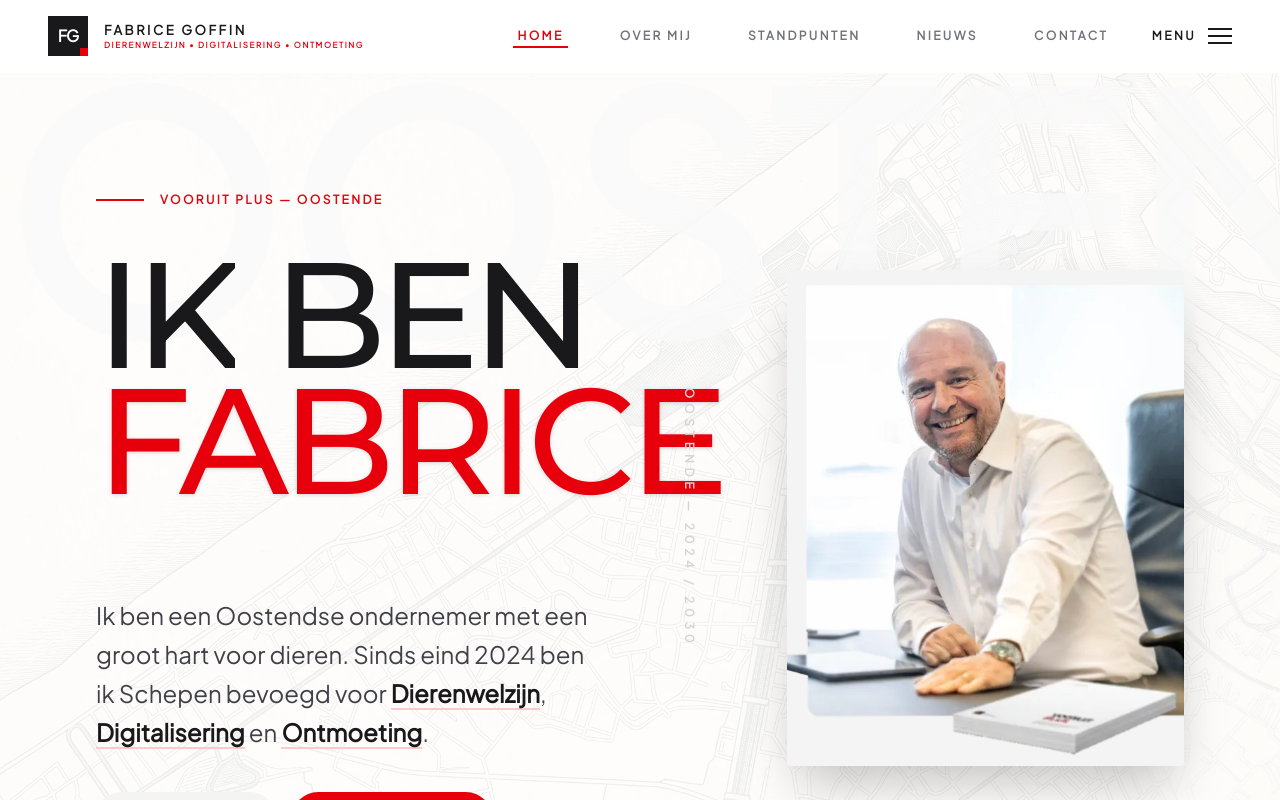
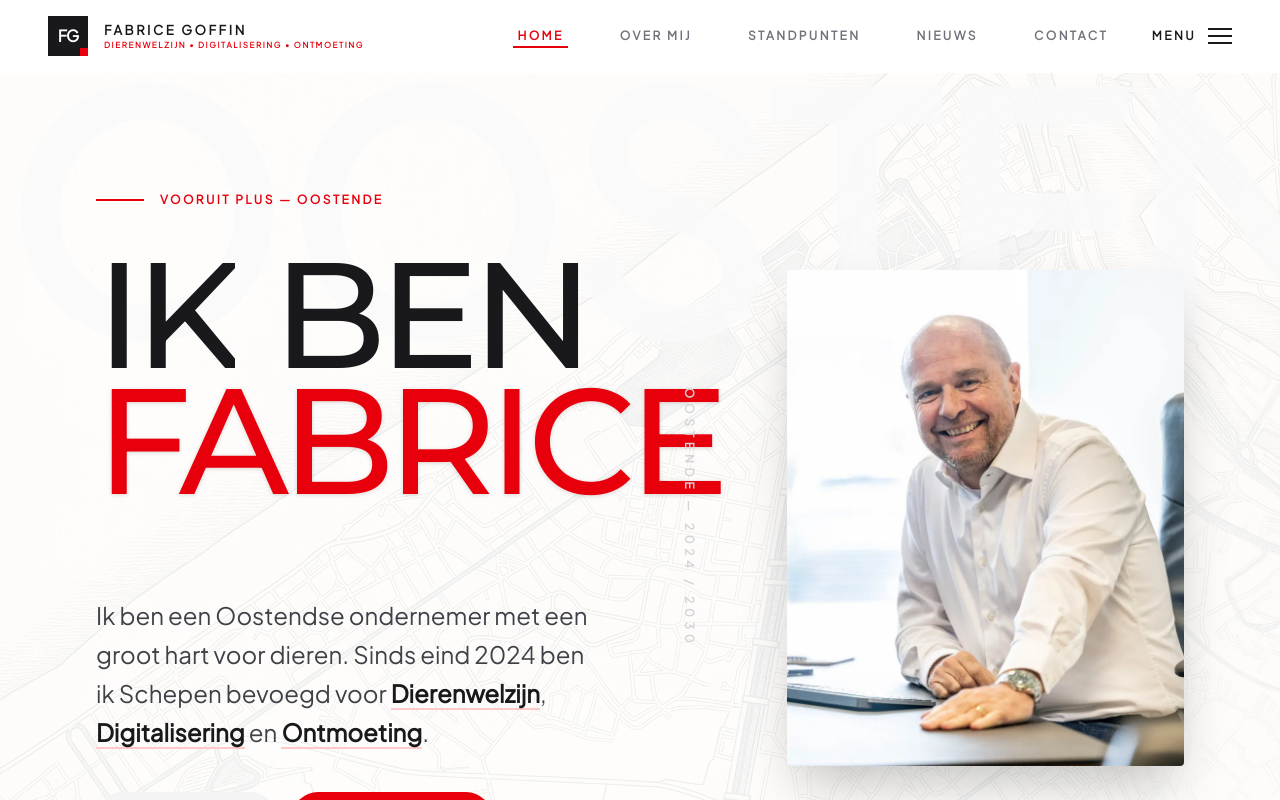
Before and after one commit to kevinb42O/FabriceGoffin, a React (Vite) app: page / in a window 1280 px wide. Shown: the top 800 px of the page. Built offline with nearby package versions, Linux system fonts and the light colour scheme.

Commit message:
fix: change hero image to ORIGINEELfabrice-hero.webp

```diff
--- a/src/components/HomeHero.tsx
+++ b/src/components/HomeHero.tsx
@@ -121,7 +121,7 @@ export function HomeHero() {
           >
              <div className="relative w-full aspect-[4/5] object-cover bg-zinc-100 shadow-2xl overflow-hidden rounded-sm">
                <img
-                 src="/images/fabrice-hero.webp"
+                 src="/images/ORIGINEELfabrice-hero.webp"
                  alt="Fabrice Goffin"
                  className="w-full h-full object-cover object-center transition-all duration-700 hover:scale-105"
                  fetchPriority="high"
--- a/src/components/HomeHeroMobile.tsx
+++ b/src/components/HomeHeroMobile.tsx
@@ -69,7 +69,7 @@ export function HomeHeroMobile() {
         className="relative w-full h-[60svh] min-h-[400px] max-h-[560px] shrink-0 overflow-hidden"
       >
         <img
-          src="/images/fabrice-hero.webp"
+          src="/images/ORIGINEELfabrice-hero.webp"
           alt="Fabrice Goffin"
           fetchPriority="high"
           className="absolute inset-0 w-full h-full object-cover object-[center_32%]"
```
